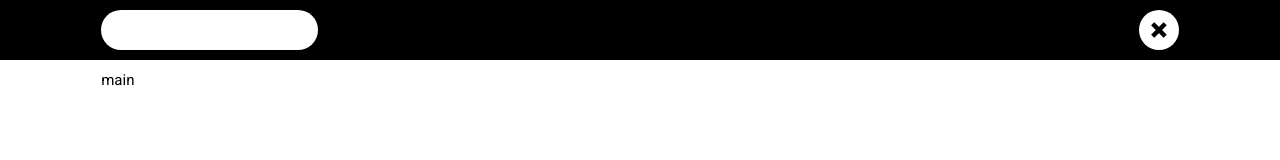
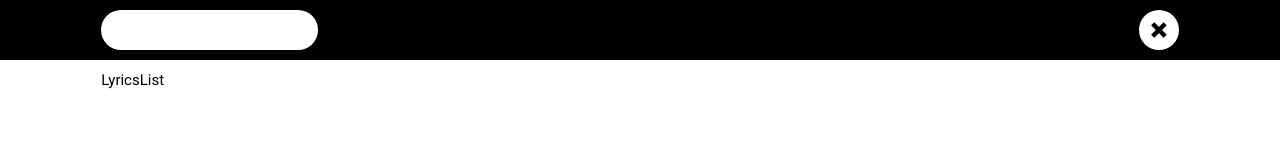
Before and after one commit to patrykkowalski0617/songbook, a React (Create React App) app: page / in a window 1280 px wide. Both pictures are taken after a click on the button 1158 px from the left and 30 px from the top of the page. Shown: the top 160 px of the page. Built offline with nearby package versions, Linux system fonts and the light colour scheme.

Commit message:
lyrics-list button switch display of LyricsList

```diff
--- a/src/App.js
+++ b/src/App.js
@@ -2,15 +2,24 @@ import React, { Component } from "react";
 import "./css/App.css";
 
 import Header from "./components/header/Header";
-import Main from "./components/Main";
+import Main from "./components/main/Main";
 import Footer from "./components/Footer";
 
 class App extends Component {
+   constructor(props) {
+      super(props);
+      this.state = { displayLyricsList: false };
+      this.handleClick = this.handleClick.bind(this);
+   }
+   handleClick(callback) {
+      console.log("test in App");
+      this.setState({ displayLyricsList: !this.state.displayLyricsList });
+   }
    render() {
       return (
          <div>
-            <Header onClick={() => console.log("test in App")} />
-            <Main />
+            <Header onClick={() => this.handleClick} />
+            <Main display={this.state.displayLyricsList ? "block" : "none"} />
             <Footer />
          </div>
       );
--- a/src/components/Main.js
+++ /dev/null
@@ -1,11 +0,0 @@
-import React from "react";
-
-function Main() {
-  return (
-    <main className="main">
-      <div className="container">main</div>
-    </main>
-  );
-}
-
-export default Main;
--- a/src/components/header/Header.js
+++ b/src/components/header/Header.js
@@ -22,9 +22,7 @@ class Header extends Component {
          <header className="header">
             <div className="container">
                <Logo display={this.state.displaySerach ? "none" : "block"} />
-               <Search
-                  display={this.state.displaySerach ? "inline-block" : "none"}
-               />
+               <Search display={this.state.displaySerach ? "block" : "none"} />
                <Buttons
                   onClick={() => this.handleClick(this.props.onClick())}
                />
--- /dev/null
+++ b/src/components/main/LyricsList.js
@@ -0,0 +1,11 @@
+import React from "react";
+
+function LyricsList(props) {
+   const style = {
+      display: props.display
+   };
+
+   return <ul style={style}>LyricsList</ul>;
+}
+
+export default LyricsList;
--- /dev/null
+++ b/src/components/main/Main.js
@@ -0,0 +1,14 @@
+import React from "react";
+import LyricsList from "./LyricsList";
+
+function Main(props) {
+   return (
+      <main className="main">
+         <div className="container">
+            <LyricsList display={props.display} />
+         </div>
+      </main>
+   );
+}
+
+export default Main;
```
